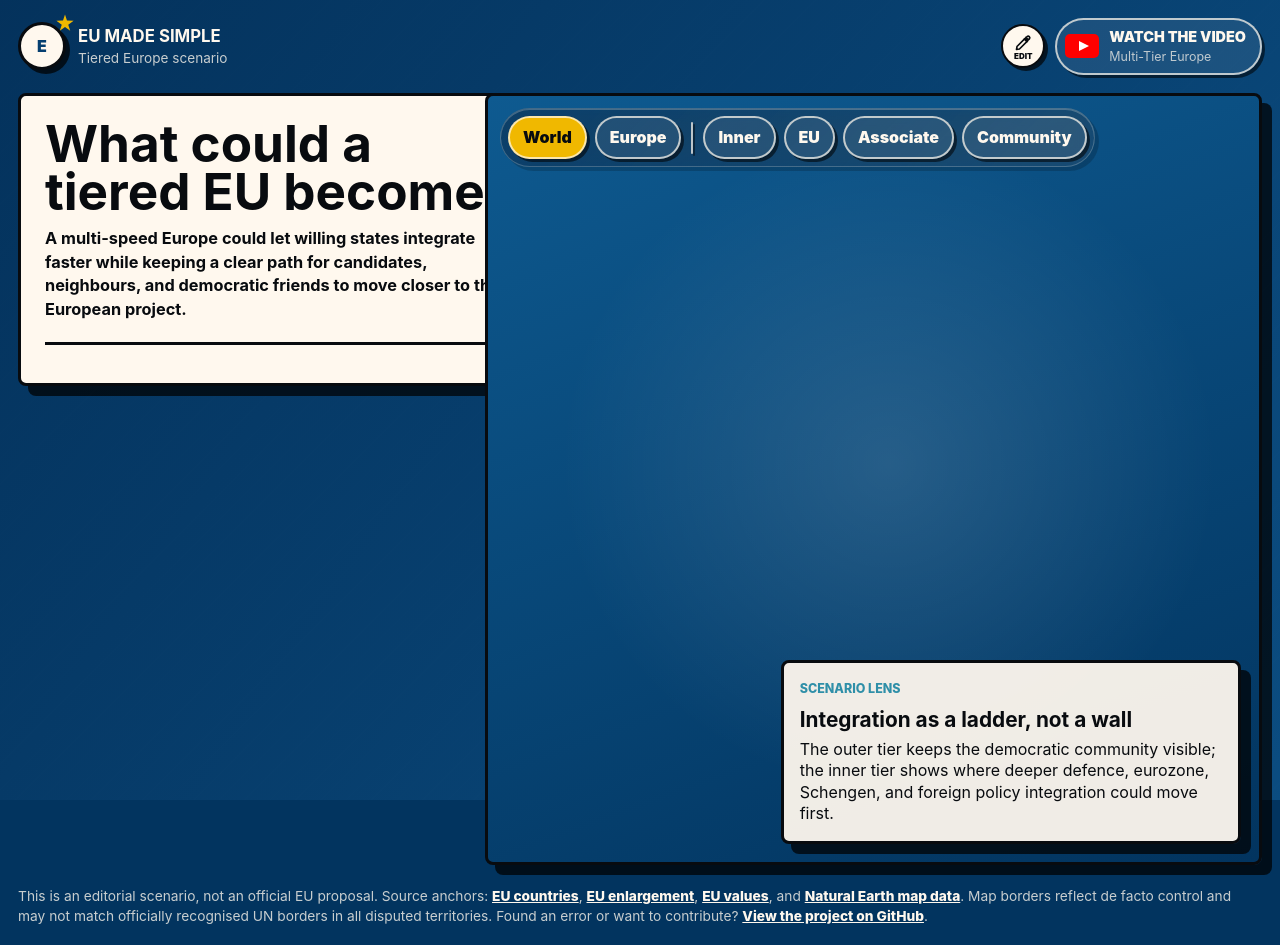
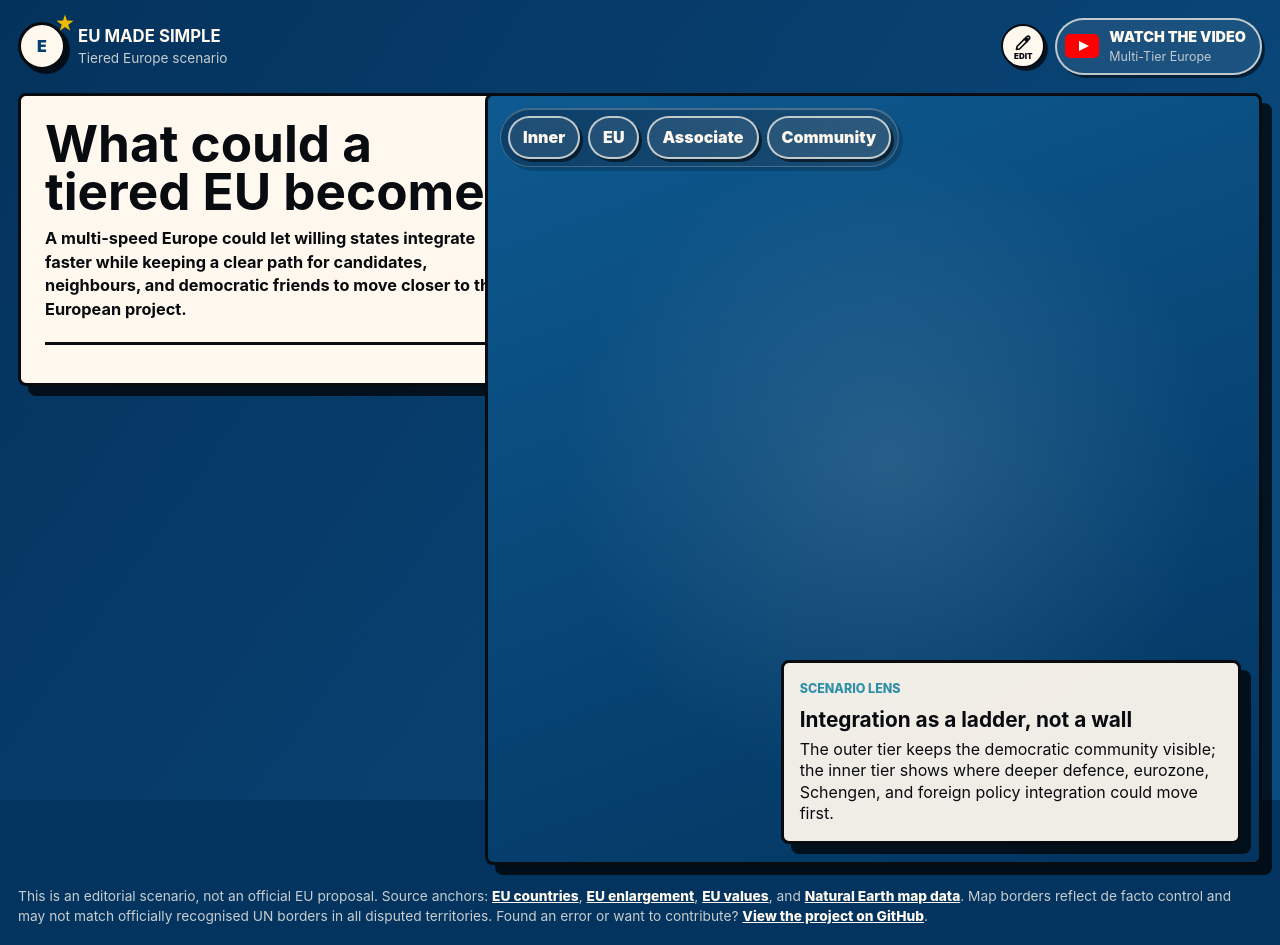
Before and after one commit to Microhive/EUMadeSimpleTieredEU, a website built with Vite: page index.html in a window 1280 px wide. Built offline with nearby package versions, Linux system fonts and the light colour scheme.

Commit message:
feat: remove unused scene buttons and separator from map toolbar

```diff
--- a/index.html
+++ b/index.html
@@ -75,9 +75,6 @@
           <div class="map-wrap">
             <div class="map-toolbar">
               <div class="scene-tabs" id="sceneTabs" aria-label="Map focus">
-                <button type="button" data-scene="world" class="is-active">World</button>
-                <button type="button" data-scene="europe">Europe</button>
-                <span class="scene-separator" aria-hidden="true"></span>
                 <button type="button" data-scene="inner">Inner</button>
                 <button type="button" data-scene="eu">EU</button>
                 <button type="button" data-scene="associate">Associate</button>
--- a/src/styles.css
+++ b/src/styles.css
@@ -866,15 +866,6 @@ button.country-chip {
   outline: none;
 }
 
-.scene-separator {
-  width: 2px;
-  height: 32px;
-  margin: 0 2px;
-  background: rgba(255, 248, 238, 0.72);
-  border-radius: 999px;
-  box-shadow: 2px 2px 0 rgba(0, 0, 0, 0.42);
-}
-
 .map-wrap {
   position: relative;
   contain: layout paint;
@@ -1505,12 +1496,6 @@ button.country-chip {
     display: none;
   }
 
-  .scene-tabs [data-scene="world"],
-  .scene-tabs [data-scene="europe"],
-  .scene-separator {
-    display: none;
-  }
-
   .label-full { display: none; }
   .label-short { display: inline; }
 
```
Also changed, not shown: assets/screenshot.png.
